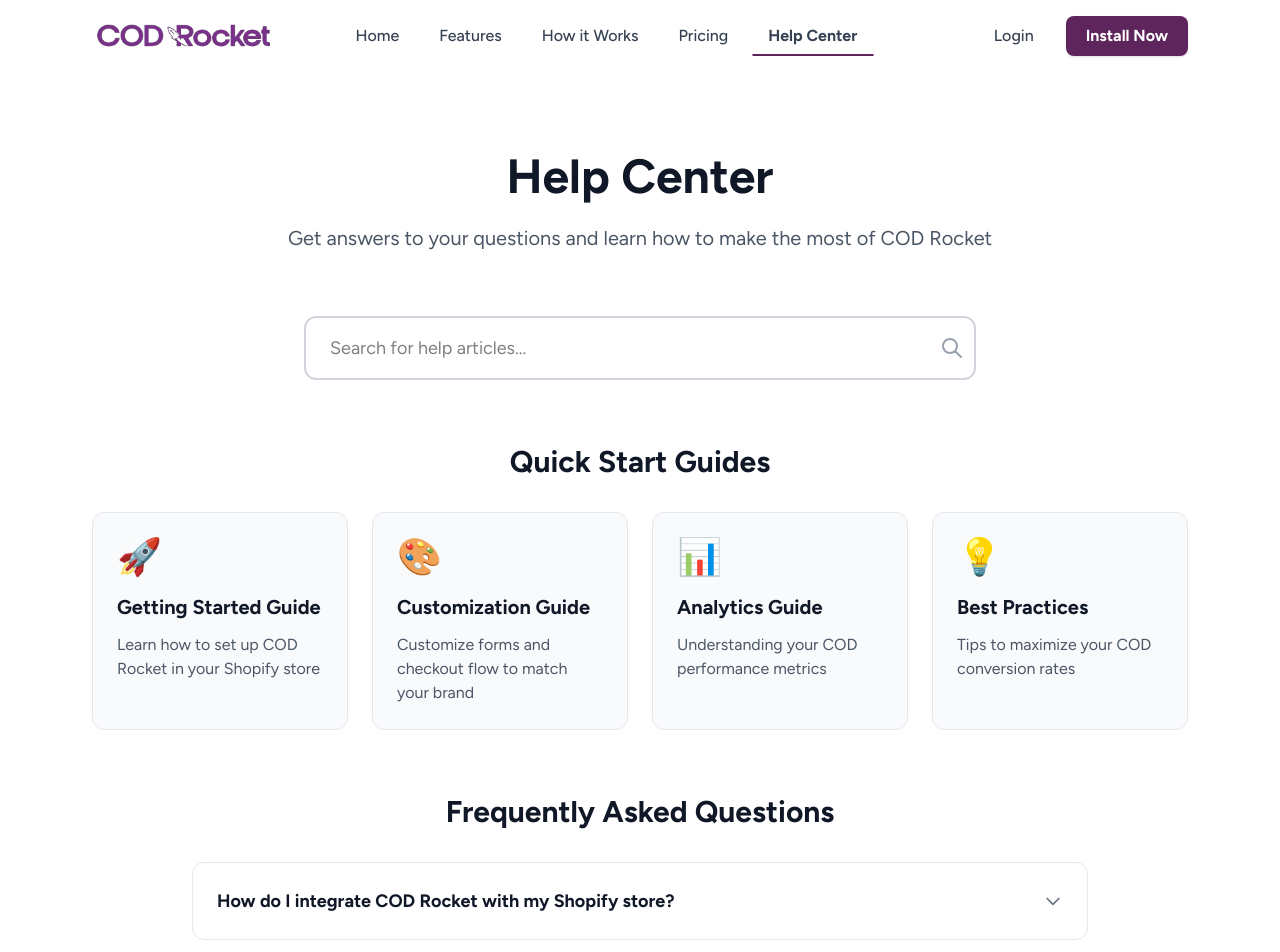
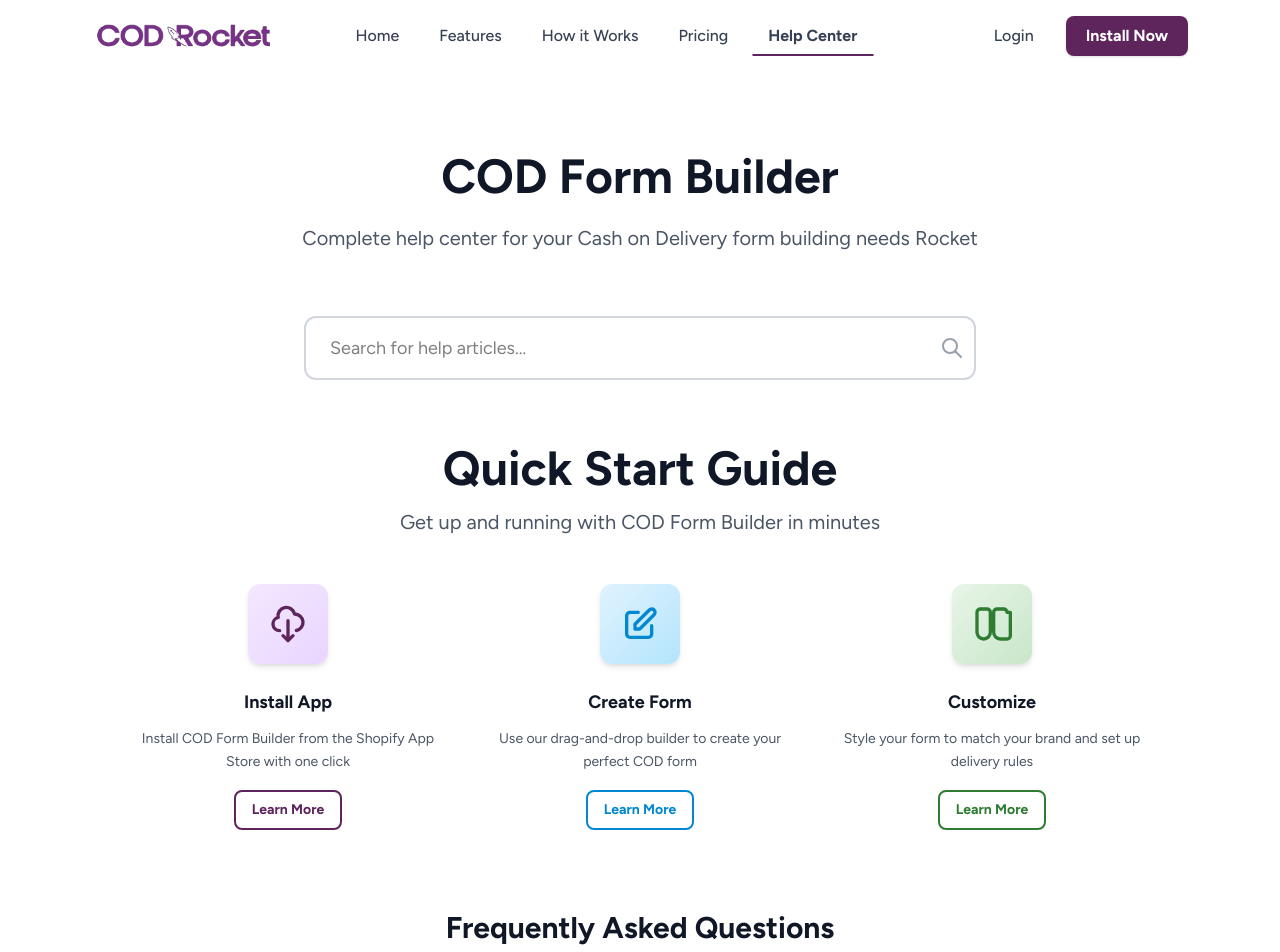
Before and after one commit to abaakil35/Landing-Page-COD, a React (Vite) app in the folder landing-page/: page /help-center in a window 1280 px wide. Shown: the top 952 px of the page. Built offline with nearby package versions, Linux system fonts and the light colour scheme.

Commit message:
add a help center mods

```diff
--- a/landing-page/src/Components/Demo.jsx
+++ b/landing-page/src/Components/Demo.jsx
@@ -1,7 +1,7 @@
 import React from "react";
 
 const Demo = () => (
-  <div className="px-23 py-8 text-center">
+  <div className="px-23 py-20 text-center">
     <h2 className="text-3xl font-bold mb-4">Demo</h2>
     <p className="text-lg text-gray-600">
       Watch our demo to see the product in action.
--- a/landing-page/src/Components/Features.jsx
+++ b/landing-page/src/Components/Features.jsx
@@ -282,7 +282,7 @@
 ];
 
 const Features = () => (
-  <section className="relative w-full bg-gradient-to-br from-white via-[#f9f4f9] to-[#f7eaf7] py-24 px-23 overflow-hidden">
+  <section className="relative w-full bg-gradient-to-br from-white via-[#f9f4f9] to-[#f7eaf7] py-20 px-23 overflow-hidden">
     {/* Enhanced decorative background elements */}
     <div className="absolute top-10 left-10 w-96 h-96 bg-gradient-to-br from-[#e9d6f7] to-[#f3e8ff] rounded-full opacity-20 blur-3xl z-0" />
     <div className="absolute bottom-10 right-10 w-80 h-80 bg-gradient-to-br from-[#f7eaf7] to-[#e9d5ff] rounded-full opacity-30 blur-2xl z-0" />
--- a/landing-page/src/Components/HeroSection.jsx
+++ b/landing-page/src/Components/HeroSection.jsx
@@ -3,7 +3,7 @@
 
 const HeroSection = () => {
   return (
-    <section className="relative w-full py-9 px-23 bg-white overflow-hidden flex flex-col md:flex-row items-center justify-between gap-x-8">
+    <section className="relative w-full py-20 px-23 bg-white overflow-hidden flex flex-col md:flex-row items-center justify-between gap-x-8">
       <motion.div
         className="hero-content flex flex-col justify-center md:items-start items-center text-left max-w-xl w-full mt-3"
         initial={{ opacity: 0, x: -50 }}
--- a/landing-page/src/Components/Pricing.jsx
+++ b/landing-page/src/Components/Pricing.jsx
@@ -31,7 +31,7 @@
     button: {
       text: "Start Free Trial",
       style:
-        "border-2 border-transparent text-black font-bold bg-white hover:shadow-md transition-all",
+        "border-2 border-transparent text-white font-bold bg-[#5e255dff] hover:bg-[#4a1d49] transition-all shadow-lg hover:shadow-xl",
     },
     popular: true,
   },
--- a/landing-page/src/Components/helpCenter.jsx
+++ b/landing-page/src/Components/helpCenter.jsx
@@ -1,6 +1,13 @@
-import { motion } from "framer-motion";
+import React, { useState } from "react";
+import { motion, AnimatePresence } from "framer-motion";
 
 const HelpCenter = () => {
+  const [openFAQ, setOpenFAQ] = useState(null);
+
+  const toggleFAQ = (index) => {
+    setOpenFAQ(openFAQ === index ? null : index);
+  };
+
   const faqs = [
     {
       question: "How do I integrate COD Rocket with my Shopify store?",
@@ -34,29 +41,6 @@
     },
   ];
 
-  const guides = [
-    {
-      title: "Getting Started Guide",
-      description: "Learn how to set up COD Rocket in your Shopify store",
-      icon: "🚀",
-    },
-    {
-      title: "Customization Guide",
-      description: "Customize forms and checkout flow to match your brand",
-      icon: "🎨",
-    },
-    {
-      title: "Analytics Guide",
-      description: "Understanding your COD performance metrics",
-      icon: "📊",
-    },
-    {
-      title: "Best Practices",
-      description: "Tips to maximize your COD conversion rates",
-      icon: "💡",
-    },
-  ];
-
   return (
     <div className="relative w-full py-20 px-23 bg-white">
       <div className="max-w-7xl mx-auto">
@@ -68,10 +52,10 @@
           transition={{ duration: 0.6 }}
         >
           <h1 className="text-4xl md:text-5xl font-bold text-gray-900 mb-6">
-            Help Center
+            COD Form Builder
           </h1>
           <p className="text-xl text-gray-600 max-w-3xl mx-auto">
-            Get answers to your questions and learn how to make the most of COD
+            Complete help center for your Cash on Delivery form building needs
             Rocket
           </p>
         </motion.div>
@@ -107,31 +91,144 @@
           </div>
         </motion.div>
 
-        {/* Quick Start Guides */}
+        {/* Quick Start Guide */}
         <motion.div
-          className="mb-16"
+          className="mb-20"
           initial={{ opacity: 0, y: 20 }}
           animate={{ opacity: 1, y: 0 }}
           transition={{ duration: 0.6, delay: 0.2 }}
         >
-          <h2 className="text-3xl font-bold text-gray-900 mb-8 text-center">
-            Quick Start Guides
+          <div className="text-center mb-12">
+            <h2 className="text-4xl md:text-5xl font-bold text-gray-900 mb-4">
+              Quick Start Guide
             </h2>
-          <div className="grid md:grid-cols-2 lg:grid-cols-4 gap-6">
-            {guides.map((guide, index) => (
+            <p className="text-xl text-gray-600 max-w-2xl mx-auto">
+              Get up and running with COD Form Builder in minutes
+            </p>
+          </div>
+
+          {/* 3-Step Process */}
+          <div className="flex flex-col md:flex-row justify-center items-center gap-6 md:gap-8">
+            {/* Step 1: Install App */}
             <motion.div
-                key={index}
-                className="bg-gray-50 p-6 rounded-xl hover:shadow-lg transition-shadow cursor-pointer border border-gray-200 hover:border-[#5e255dff]"
-                whileHover={{ y: -5 }}
-                transition={{ duration: 0.2 }}
+              className="text-center group flex-1 max-w-xs"
+              initial={{ opacity: 0, y: 30 }}
+              animate={{ opacity: 1, y: 0 }}
+              transition={{ duration: 0.6, delay: 0.3 }}
             >
-                <div className="text-4xl mb-4">{guide.icon}</div>
-                <h3 className="text-xl font-semibold text-gray-900 mb-3">
-                  {guide.title}
+              <div className="relative mb-6">
+                {/* Icon Container */}
+                <div className="w-20 h-20 mx-auto bg-gradient-to-br from-[#f3e8ff] to-[#e9d5ff] rounded-xl flex items-center justify-center shadow-md group-hover:shadow-lg transition-all duration-300 group-hover:scale-105">
+                  <svg
+                    className="w-10 h-10 text-[#5e255dff]"
+                    fill="none"
+                    stroke="currentColor"
+                    viewBox="0 0 24 24"
+                  >
+                    <path
+                      strokeLinecap="round"
+                      strokeLinejoin="round"
+                      strokeWidth={2}
+                      d="M7 16a4 4 0 01-.88-7.903A5 5 0 1115.9 6L16 6a5 5 0 011 9.9M9 19l3 3m0 0l3-3m-3 3V10"
+                    />
+                  </svg>
+                </div>
+              </div>
+              <h3 className="text-lg font-bold text-gray-900 mb-3">
+                Install App
               </h3>
-                <p className="text-gray-600">{guide.description}</p>
+              <p className="text-gray-600 text-sm leading-relaxed mb-4">
+                Install COD Form Builder from the Shopify App Store with one
+                click
+              </p>
+              <motion.button
+                className="px-4 py-2 border-2 border-[#5e255dff] text-[#5e255dff] rounded-lg text-sm font-semibold hover:bg-[#5e255dff] hover:text-white transition-all duration-300"
+                whileHover={{ scale: 1.05 }}
+                whileTap={{ scale: 0.95 }}
+              >
+                Learn More
+              </motion.button>
             </motion.div>
-            ))}
+
+            {/* Step 2: Create Form */}
+            <motion.div
+              className="text-center group flex-1 max-w-xs"
+              initial={{ opacity: 0, y: 30 }}
+              animate={{ opacity: 1, y: 0 }}
+              transition={{ duration: 0.6, delay: 0.4 }}
+            >
+              <div className="relative mb-6">
+                {/* Icon Container */}
+                <div className="w-20 h-20 mx-auto bg-gradient-to-br from-[#e0f2fe] to-[#b3e5fc] rounded-xl flex items-center justify-center shadow-md group-hover:shadow-lg transition-all duration-300 group-hover:scale-105">
+                  <svg
+                    className="w-10 h-10 text-[#0288d1]"
+                    fill="none"
+                    stroke="currentColor"
+                    viewBox="0 0 24 24"
+                  >
+                    <path
+                      strokeLinecap="round"
+                      strokeLinejoin="round"
+                      strokeWidth={2}
+                      d="M11 5H6a2 2 0 00-2 2v11a2 2 0 002 2h11a2 2 0 002-2v-5m-1.414-9.414a2 2 0 112.828 2.828L11.828 15H9v-2.828l8.586-8.586z"
+                    />
+                  </svg>
+                </div>
+              </div>
+              <h3 className="text-lg font-bold text-gray-900 mb-3">
+                Create Form
+              </h3>
+              <p className="text-gray-600 text-sm leading-relaxed mb-4">
+                Use our drag-and-drop builder to create your perfect COD form
+              </p>
+              <motion.button
+                className="px-4 py-2 border-2 border-[#0288d1] text-[#0288d1] rounded-lg text-sm font-semibold hover:bg-[#0288d1] hover:text-white transition-all duration-300"
+                whileHover={{ scale: 1.05 }}
+                whileTap={{ scale: 0.95 }}
+              >
+                Learn More
+              </motion.button>
+            </motion.div>
+
+            {/* Step 3: Customize */}
+            <motion.div
+              className="text-center group flex-1 max-w-xs"
+              initial={{ opacity: 0, y: 30 }}
+              animate={{ opacity: 1, y: 0 }}
+              transition={{ duration: 0.6, delay: 0.5 }}
+            >
+              <div className="relative mb-6">
+                {/* Icon Container */}
+                <div className="w-20 h-20 mx-auto bg-gradient-to-br from-[#e8f5e8] to-[#c8e6c9] rounded-xl flex items-center justify-center shadow-md group-hover:shadow-lg transition-all duration-300 group-hover:scale-105">
+                  <svg
+                    className="w-10 h-10 text-[#2e7d32]"
+                    fill="none"
+                    stroke="currentColor"
+                    viewBox="0 0 24 24"
+                  >
+                    <path
+                      strokeLinecap="round"
+                      strokeLinejoin="round"
+                      strokeWidth={2}
+                      d="M7 21a4 4 0 01-4-4V5a2 2 0 012-2h4a2 2 0 012 2v12a4 4 0 01-4 4zM21 5a2 2 0 00-2-2h-4a2 2 0 00-2 2v12a4 4 0 004 4h4a2 2 0 002-2V5z"
+                    />
+                  </svg>
+                </div>
+              </div>
+              <h3 className="text-lg font-bold text-gray-900 mb-3">
+                Customize
+              </h3>
+              <p className="text-gray-600 text-sm leading-relaxed mb-4">
+                Style your form to match your brand and set up delivery rules
+              </p>
+              <motion.button
+                className="px-4 py-2 border-2 border-[#2e7d32] text-[#2e7d32] rounded-lg text-sm font-semibold hover:bg-[#2e7d32] hover:text-white transition-all duration-300"
+                whileHover={{ scale: 1.05 }}
+                whileTap={{ scale: 0.95 }}
+              >
+                Learn More
+              </motion.button>
+            </motion.div>
           </div>
         </motion.div>
 
@@ -148,21 +245,30 @@
             {faqs.map((faq, index) => (
               <motion.div
                 key={index}
-                className="bg-white border border-gray-200 rounded-xl overflow-hidden"
+                className="bg-white border border-gray-200 rounded-xl overflow-hidden shadow-sm"
                 initial={{ opacity: 0, y: 20 }}
                 animate={{ opacity: 1, y: 0 }}
                 transition={{ duration: 0.5, delay: 0.1 * index }}
+                whileHover={{
+                  y: -2,
+                  boxShadow: "0 10px 25px rgba(0, 0, 0, 0.1)",
+                }}
               >
-                <details className="group">
-                  <summary className="flex justify-between items-center p-6 cursor-pointer hover:bg-gray-50 transition-colors">
+                <motion.button
+                  className="w-full flex justify-between items-center p-6 cursor-pointer hover:bg-gray-50 transition-colors text-left"
+                  onClick={() => toggleFAQ(index)}
+                  whileTap={{ scale: 0.995 }}
+                >
                   <h3 className="text-lg font-semibold text-gray-900 pr-4">
                     {faq.question}
                   </h3>
-                    <svg
-                      className="w-5 h-5 text-gray-500 transform group-open:rotate-180 transition-transform flex-shrink-0"
+                  <motion.svg
+                    className="w-5 h-5 text-gray-500 flex-shrink-0"
                     fill="none"
                     stroke="currentColor"
                     viewBox="0 0 24 24"
+                    animate={{ rotate: openFAQ === index ? 180 : 0 }}
+                    transition={{ duration: 0.3, ease: "easeInOut" }}
                   >
                     <path
                       strokeLinecap="round"
@@ -170,14 +276,42 @@
                       strokeWidth={2}
                       d="M19 9l-7 7-7-7"
                     />
-                    </svg>
-                  </summary>
-                  <div className="px-6 pb-6">
+                  </motion.svg>
+                </motion.button>
+
+                <AnimatePresence>
+                  {openFAQ === index && (
+                    <motion.div
+                      initial={{ height: 0, opacity: 0 }}
+                      animate={{
+                        height: "auto",
+                        opacity: 1,
+                      }}
+                      exit={{
+                        height: 0,
+                        opacity: 0,
+                      }}
+                      transition={{
+                        duration: 0.3,
+                        ease: "easeInOut",
+                        opacity: { duration: 0.2 },
+                      }}
+                      className="overflow-hidden"
+                    >
+                      <motion.div
+                        initial={{ y: -10 }}
+                        animate={{ y: 0 }}
+                        exit={{ y: -10 }}
+                        transition={{ duration: 0.2, delay: 0.1 }}
+                        className="px-6 pb-6"
+                      >
                         <p className="text-gray-600 leading-relaxed">
                           {faq.answer}
                         </p>
-                  </div>
-                </details>
+                      </motion.div>
+                    </motion.div>
+                  )}
+                </AnimatePresence>
               </motion.div>
             ))}
           </div>
--- a/landing-page/src/Components/seeAction.jsx
+++ b/landing-page/src/Components/seeAction.jsx
@@ -7,7 +7,7 @@
 import demoImage from "../assets/ChatGPT Image Aug 28, 2025, 11_43_20 AM.png";
 
 const SeeAction = () => (
-  <section className="relative w-full py-16 px-23 bg-[#FCFCFC] overflow-hidden">
+  <section className="relative w-full py-20 px-23 bg-[#FCFCFC] overflow-hidden">
     {/* Decorative SVG background shapes, rotated 180° */}
     <svg
       className="absolute -bottom-24 -left-24 w-96 h-96 opacity-20 z-0 rotate-180"
```
Lines whose indentation alone changed are shown as unchanged.
